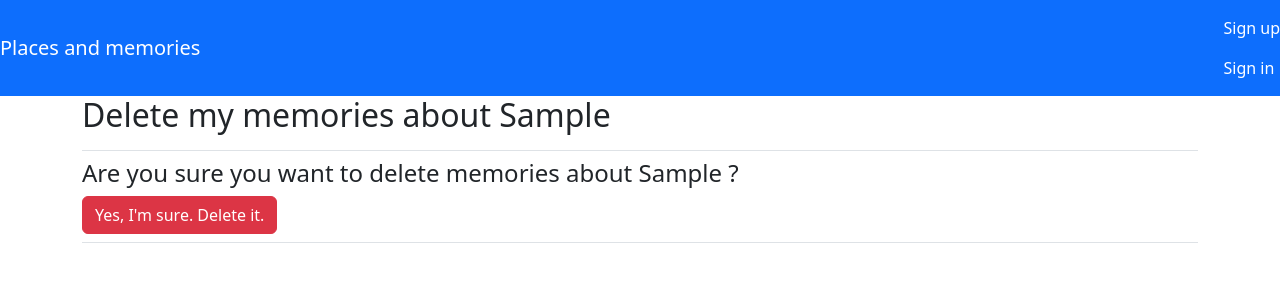
After one commit to AlexFromSiberia/places_and_memories, a Django app: a page that uses app/main/templates/main/delete_entry.html in a window 1280 px wide. The commit adds this page. Shown: the top 300 px of the page. Run offline with Django 4.2, Linux system fonts and the light colour scheme; tables that the repository leaves empty hold one stand-in row (values such as "Sample post").

Commit message:
- Readme file updated (extra information about setting the project added) - Erase memory page added: 'delete_entry.html' - class 'MemoryDelete' added to views.py - 'delete_memory' added to urls.py

```diff
--- /dev/null
+++ b/app/main/templates/main/delete_entry.html
@@ -0,0 +1,25 @@
+{% extends "main/base.html" %}
+
+{% block title %} Delete my memories about {{ place.place }}  {% endblock title %}
+
+{% block page_header %}
+<h2> Delete my memories about {{ place.place }} </h2>
+{% endblock page_header %}
+
+{% block content %}
+
+<!--    {% if user.is_staff %}-->
+<!--    {% endif %}-->
+
+    <div class=''>
+
+        <h4> Are you sure you want to delete memories about {{ place.place }} ? </h4>
+
+        <form method="post" class="">
+            {%csrf_token %}
+            <button class="btn btn-danger" type="submit"> Yes, I'm sure. Delete it. </button>
+        </form>
+
+    </div>
+
+{% endblock content %}
--- a/app/main/templates/main/detail_entry.html
+++ b/app/main/templates/main/detail_entry.html
@@ -16,5 +16,5 @@
     <p>{{ place.date_added }}</p>
 
     <a class="btn btn-outline-primary" href="{% url 'main:update_memory' place.slug %}" role="button"> Update this one </a>
-    <a class="btn btn-outline-danger" href="{% url 'main:update_memory' place.slug %}" role="button"> Delete </a>
+    <a class="btn btn-outline-danger" href="{% url 'main:delete_memory' place.slug %}" role="button"> Erase this memory </a>
 {% endblock content %}
--- a/app/main/templates/main/update_entry.html
+++ b/app/main/templates/main/update_entry.html
@@ -21,7 +21,7 @@
         }
     </script>
 </div>
-
+<div>
     <form class="form" action="{% url 'main:update_memory' place.slug %}" method='post'>
         {%csrf_token %}
             <h5>Place:</h5>
@@ -42,6 +42,8 @@
             <p style="color:red">{{ error }}</p>
         <button class="btn btn-outline-primary" type="submit"> Update! </button>
     </form>
+</div>
 
+<a class="btn btn-outline-danger" href="{% url 'main:delete_memory' place.slug %}" role="button"> Erase this memory </a>
 
 {% endblock content %}
--- a/app/main/urls.py
+++ b/app/main/urls.py
@@ -2,7 +2,7 @@ from django.urls import path
 from . import views
 from django.conf import settings
 from django.conf.urls.static import static
-from .views import Places, Memories, MemoryUpdate
+from .views import Places, Memories, MemoryUpdate, MemoryDelete
 
 app_name = 'main'
 
@@ -16,8 +16,11 @@ urlpatterns = [
     # # the page to add new places
     # path('new_place/', views.new_place, name='new_place'),
 
-    # Page for editing an entry.
+    # Page for updating an entry.
     path('update_memory/<str:slug>/', MemoryUpdate.as_view(), name='update_memory'),
+
+    # Page for deleting an entry.
+    path('delete_memory/<str:slug>/', MemoryDelete.as_view(), name='delete_memory'),
 
 ]
 
--- a/app/main/views.py
+++ b/app/main/views.py
@@ -7,14 +7,14 @@ from .forms import MemoryForm
 from django.contrib.auth.decorators import login_required
 from .models import Memory
 from django.views.generic.list import ListView
-from django.views.generic import DetailView, UpdateView
-# from .forms import TopicForm, EntryForm
+from django.views.generic import DetailView, UpdateView, DeleteView
+
 from django.http import Http404
 import folium
 
 
-from branca.element import MacroElement  # delete it
-from jinja2 import Template # delete it
+from branca.element import MacroElement           # delete it
+from jinja2 import Template                       # delete it
 
 
 def index(request):
@@ -76,7 +76,6 @@ class MemoryUpdate(SuccessMessageMixin, UpdateView):
     success_url = reverse_lazy("main:places")
     success_message = 'Memory has been successfully updated!'
 
-
     def get_context_data(self, *, object_list=None, **kwargs):
         context = super().get_context_data(**kwargs)
 
@@ -107,13 +106,12 @@ class MemoryUpdate(SuccessMessageMixin, UpdateView):
         return context
 
 
+class MemoryDelete(SuccessMessageMixin, DeleteView, PermissionRequiredMixin):
+    """Page: Delete Memories """
+    #permission_required = 'news.can_delete_news_article'
 
-
-
-# class ArticleDelete(SuccessMessageMixin, DeleteView, PermissionRequiredMixin):
-#     """Page: Delete article (for stuff only)"""
-#     model = NewsArticles
-#     success_url = reverse_lazy("news_index")
-#     template_name = 'news/article_delete.html'
-#     permission_required = 'news.can_delete_news_article'
-#     success_message = 'Article has been successfully deleted!'
+    model = Memory
+    template_name = 'main/delete_entry.html'
+    success_url = reverse_lazy("main:places")
+    success_message = 'Memory about the place has been successfully deleted!'
+    context_object_name = "place"
```
Also changed, not shown: README.md.
